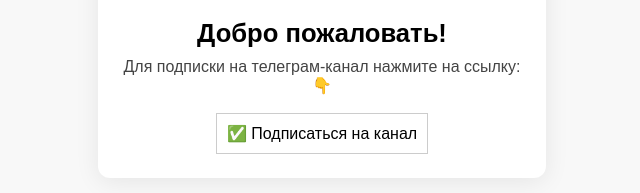
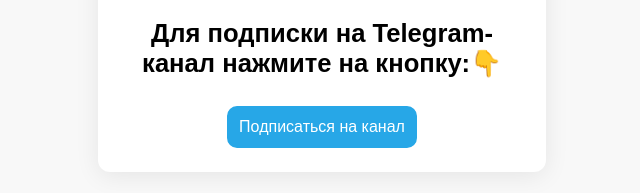
Before and after one commit to Flexomix/stavki, a plain HTML site: page index.html in a window 1280 px wide. Shown: the part 265-458 px from the top of the page, without its empty margins (318-958 px from the left). Drawn offline with Linux system fonts and the light colour scheme.

Commit message:
Update index.html

```diff
--- a/index.html
+++ b/index.html
@@ -40,16 +40,21 @@
     </style>
 </head>
 <body>
+
     <div class="container">
+        <a href="https://t.me/+F7d_XKPKSDEzMGRi">
         <img src="https://i.postimg.cc/QCK0MYdK/photo-5249005079086885891-c.jpg" alt="Картинка">
-        <h1>Добро пожаловать!</h1>
-        <p>Для подписки на телеграм-канал нажмите на ссылку:👇</p>
+        </a>
+      <a>  <h1>Для подписки на Telegram-канал нажмите на кнопку:👇</h1>
+        <p> </p>
         <br>
         <a href="https://t.me/+F7d_XKPKSDEzMGRi" style="display: inline-block; text-decoration: none;">
-            <div style="color: black; border: 1px solid #ccc; padding: 10px;">
-            ✅ Подписаться на канал
+            <div style="color: white; border: 2px solid #27A7E7; background-color: #27A7E7; padding: 10px; border-radius: 10px;">
+            Подписаться на канал
             </div>
 </a>
     </div>
+
+    </div>
 </body>
 </html>
```
